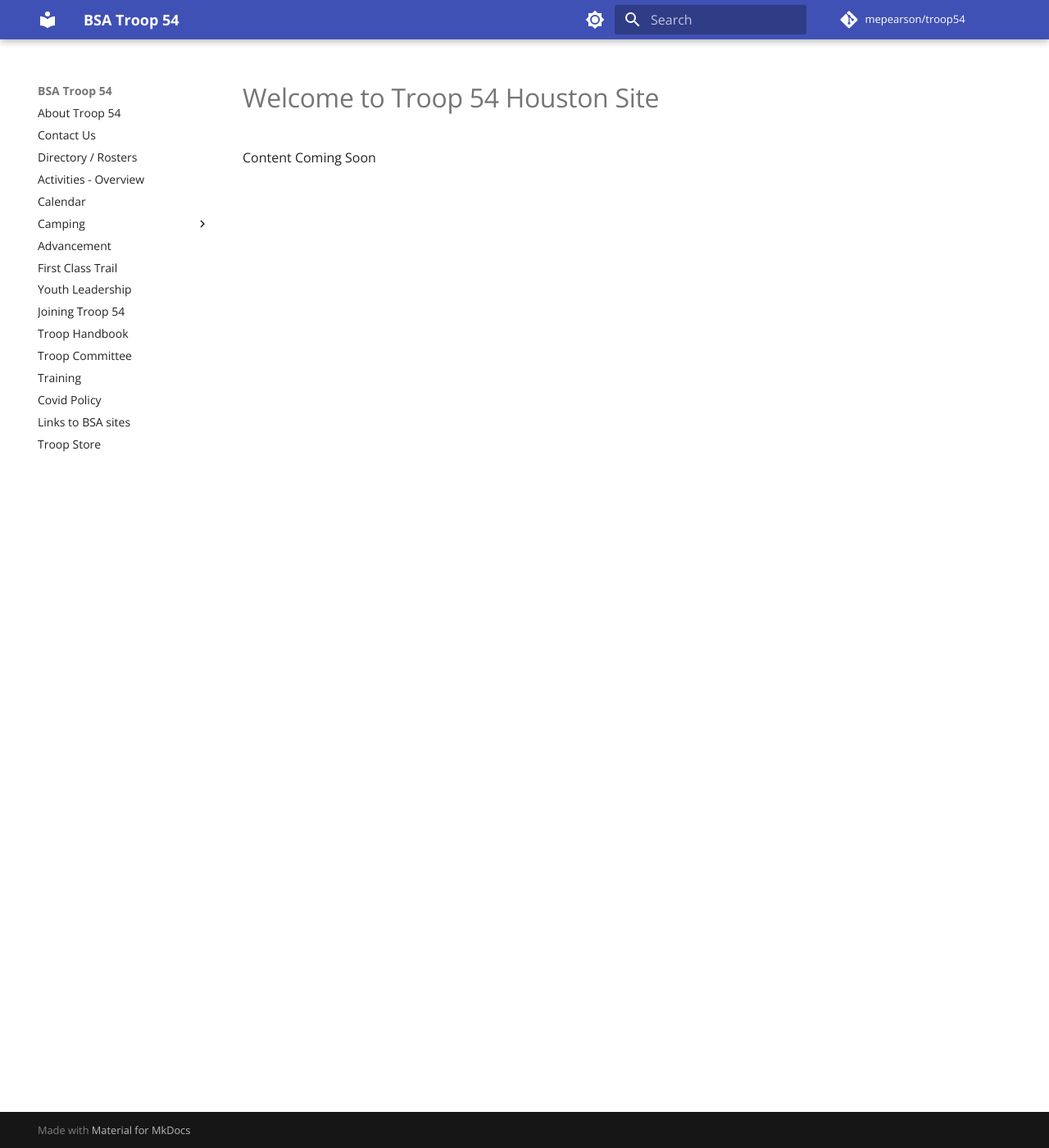
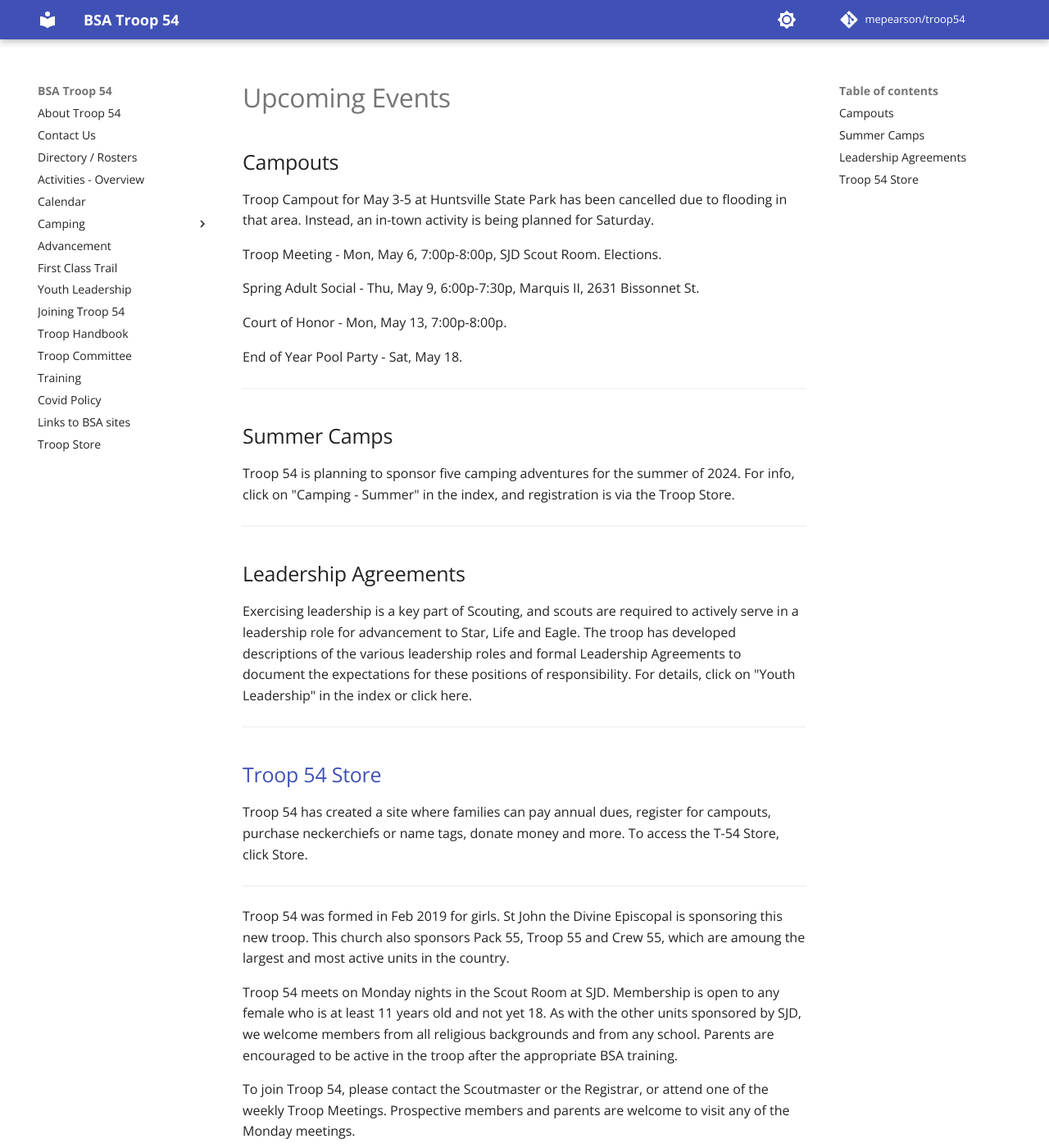
Before and after one commit to mepearson/troop54, an MkDocs documentation site: the page built from docs/index.md, in a window 1280 px wide and 1400 px high. Shown: the whole window at 82% size. Built offline with MkDocs 1.6.1 and Material for MkDocs 9.7.7, drawn with Linux system fonts in a browser that asks for light colours; plug-ins that fetch from the network failed and are left out; comment, search, counter and statistics services are not loaded.

```diff
--- a/docs/index.md
+++ b/docs/index.md
@@ -1,3 +1,38 @@
-# Welcome to Troop 54 Houston Site
+# Upcoming Events
 
-Content Coming Soon
+## Campouts
+Troop Campout for May 3-5 at Huntsville State Park has been cancelled due to flooding in that area.
+Instead, an in-town activity is being planned for Saturday.
+
+Troop Meeting - Mon, May 6, 7:00p-8:00p, SJD Scout Room.    Elections.
+
+Spring Adult Social - Thu, May 9, 6:00p-7:30p, Marquis II, 2631 Bissonnet St.
+
+Court of Honor - Mon, May 13, 7:00p-8:00p.
+
+End of Year Pool Party - Sat, May 18.
+
+---
+
+## Summer Camps
+Troop 54 is planning to sponsor five camping adventures for the summer of 2024.  For info, click on "Camping - Summer" in the index, and registration is via the Troop Store.
+
+---
+
+## Leadership Agreements
+
+Exercising leadership is a key part of Scouting, and scouts are required to actively serve in a leadership role for advancement to Star, Life and Eagle.  The troop has developed descriptions of the various leadership roles and formal Leadership Agreements to document the expectations for these positions of responsibility.  For details, click on "Youth Leadership" in the index or click here.
+
+---
+
+## [Troop 54 Store](https://www.shop.troop54houston.org/)
+Troop 54 has created a site where families can pay annual dues, register for campouts, purchase neckerchiefs or name tags, donate money and more.  To access the T-54 Store, click Store.
+
+
+---
+
+Troop 54 was formed in Feb 2019 for girls.  St John the Divine Episcopal is sponsoring this new troop.  This church also sponsors Pack 55, Troop 55 and Crew 55, which are amoung the largest and most active units in the country.
+
+Troop 54 meets on Monday nights in the Scout Room at SJD.  Membership is open to any female who is at least 11 years old and not yet 18.  As with the other units sponsored by SJD, we welcome members from all religious backgrounds and from any school.  Parents are encouraged to be active in the troop after the appropriate BSA training.
+
+To join Troop 54, please contact the Scoutmaster or the Registrar, or attend one of the weekly Troop Meetings.  Prospective members and parents are welcome to visit any of the Monday meetings.
--- a/mkdocs.yml
+++ b/mkdocs.yml
@@ -20,7 +20,7 @@
   #   - navigation.instant.prefetch
   #   - navigation.instant.progress
   #   - navigation.top
-    - toc.integrate
+    - toc.follow
   font:
     text: Open Sans
     code: Roboto
@@ -41,8 +41,13 @@
         name: Switch to light mode
 
 markdown_extensions:
+  - attr_list
   - toc:
       permalink: true
+      toc_depth: 3
+
+plugins:
+  - privacy
 
   # Page tree
 nav:
@@ -52,9 +57,9 @@
   - Activities - Overview: activities.md
   - Calendar: calendar.md
   - Camping:
-    - Weekend Campouts: weekend.md
-    - Summer Camp: summer.md
-    - Gear List: gearlist.md
+    - Weekend Campouts: camping/weekend.md
+    - Summer Camp: camping/summer.md
+    - Gear List: camping/gearlist.md
   - Advancement: advancement.md
   - First Class Trail: fct.md
   - Youth Leadership: leadership.md
```
Also changed, not shown: docs/about.md (+15 -0 lines), docs/contact.md (+19 -1 lines), docs/camping/camping.md (renamed from docs/camping.md), docs/camping/gearlist.md (renamed from docs/gearlist.md), docs/camping/index.md (added), docs/camping/summer.md (renamed from docs/summer.md), docs/camping/weekend.md (renamed from docs/weekend.md).
